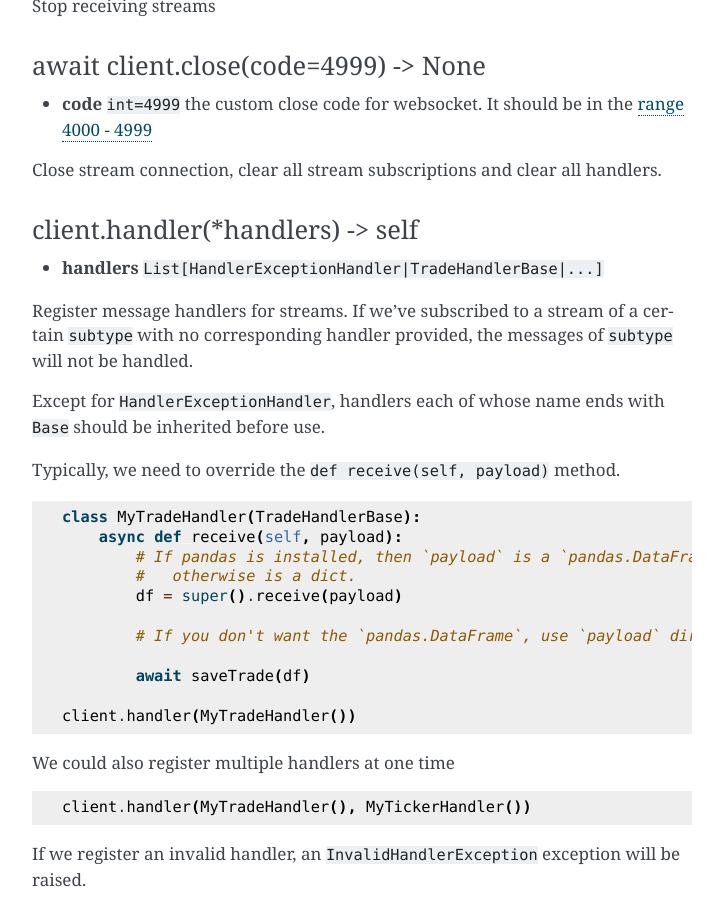
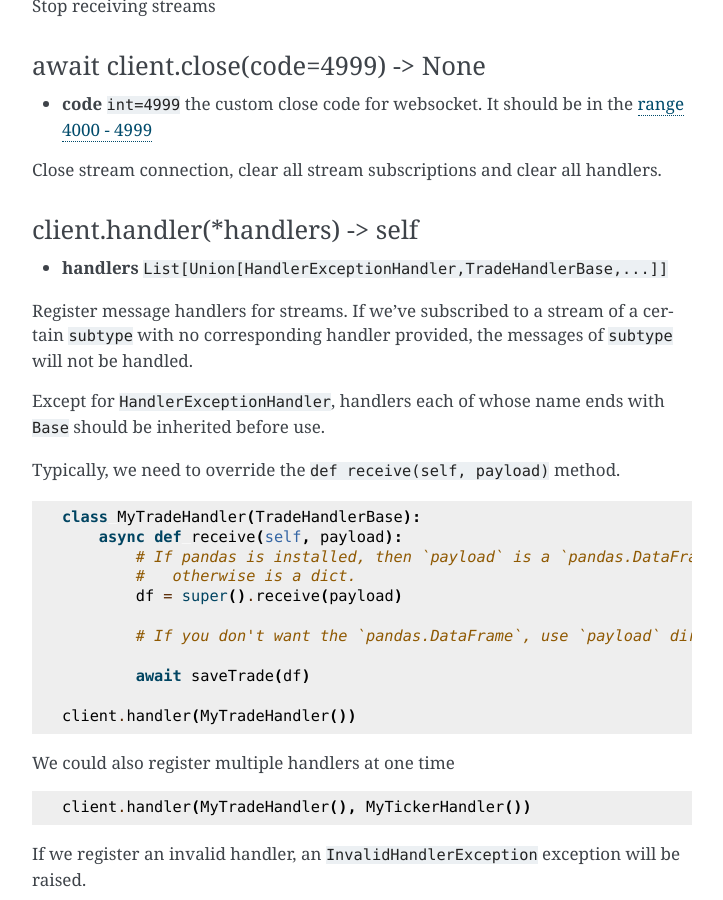
Before and after one commit to konqueror1/python-binance-sdk, a Sphinx documentation site: the page built from docs/README.md, in a window 1280 px wide and 900 px high, scrolled down 6365 px. Shown: the whole window, without its empty margins (388-1111 px from the left). Built offline with Sphinx 7.4.7, drawn with Linux system fonts in a browser that asks for light colours; some of the changed text lies outside the part shown.

Commit message:
README.md: more typing-like

```diff
--- a/docs/README.md
+++ b/docs/README.md
@@ -281,7 +281,7 @@ Close stream connection, clear all stream subscriptions and clear all handlers.
 
 ### client.handler(*handlers) -> self
 
-- **handlers** `List[HandlerExceptionHandler|TradeHandlerBase|...]`
+- **handlers** `List[Union[HandlerExceptionHandler,TradeHandlerBase,...]]`
 
 Register message handlers for streams. If we've subscribed to a stream of a certain `subtype` with no corresponding handler provided, the messages of `subtype` will not be handled.
 
```
Also changed, not shown: other parts of docs/README.md (+1 -1 lines).
